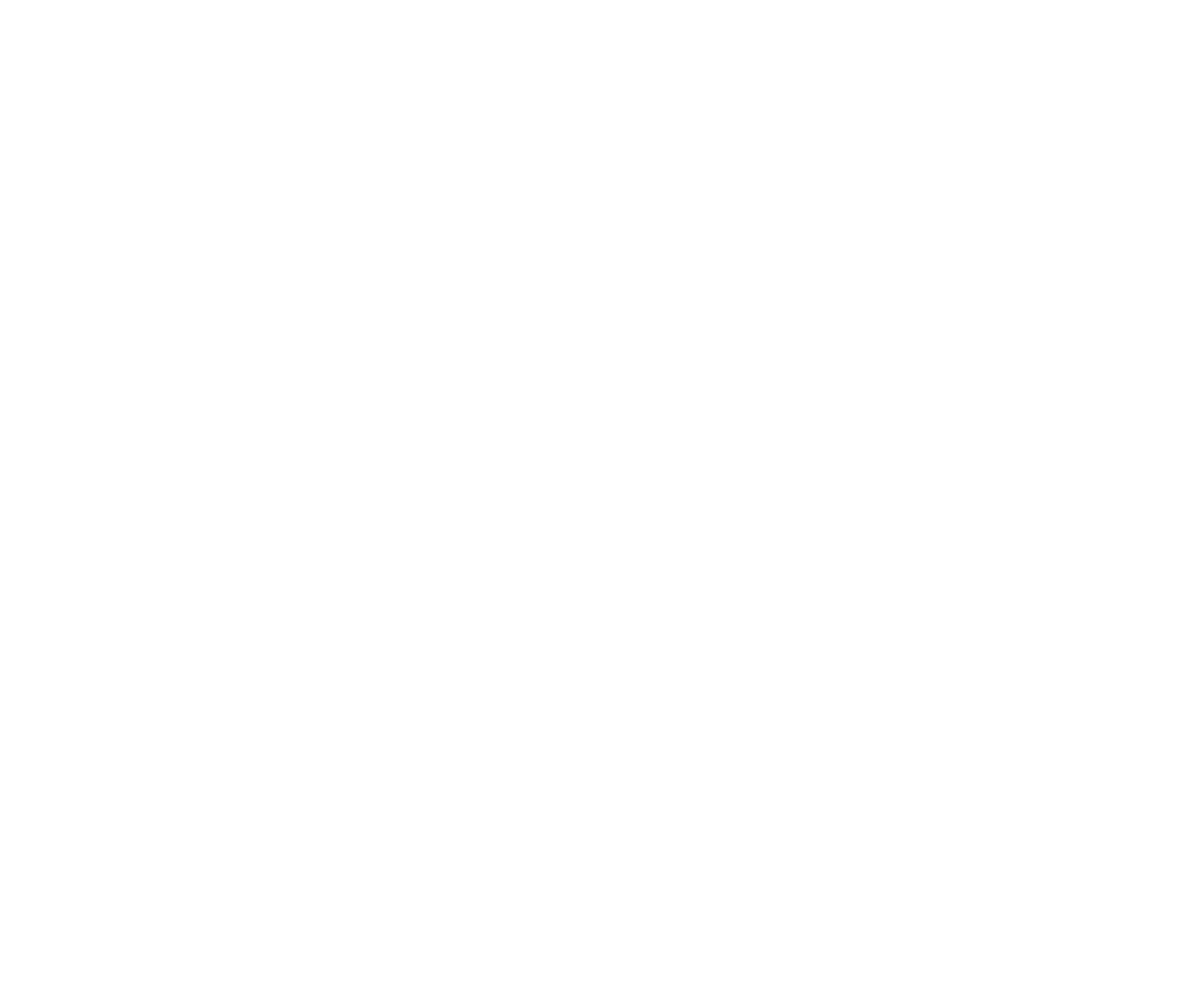
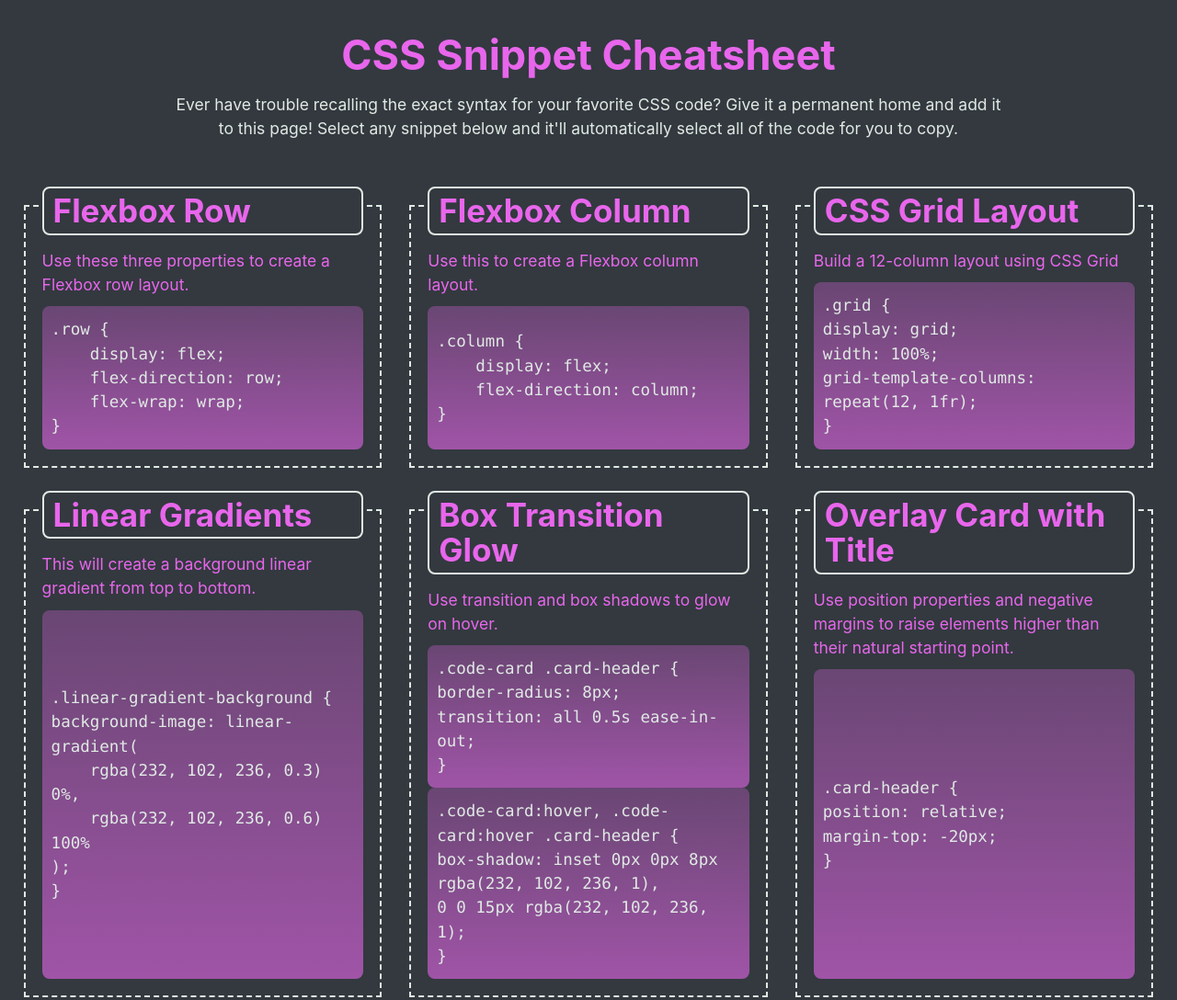
Before and after one commit to Jacobus-Berghoefer/02-Bootcamp-CSS-Cheatsheet, a plain HTML site: page index.html in a window 1280 px wide. Shown: the whole page at 92% size. Before the commit the page ends 800 px from the top, so only its background shows below. Drawn offline with Linux system fonts and the light colour scheme.

Commit message:
completed project 2--i-think

```diff
--- a/assets/style.css
+++ b/assets/style.css
@@ -0,0 +1,206 @@
+/* color scheme sourced from http://khroma.co/generator/ */
+:root {
+    --outer-space: #33393f;
+    --bright-turquoise: #2aefcb;
+    --gin: #e0eae4;
+    --heliotrope: #e866ec;
+}
+
+/* set content highlight color and background */
+::selection {
+    background-color: var(--bright-turquoise);
+    color: var(--outer-space);
+  }
+
+  html {
+    /* set 1rem to 10px instead of native 16px to make it easier to
+    calculate font-size values for the rest of the page (e.g. 1.6rem is 16px, 2.0rem is 20px, etc.) */
+    font-size: 62.5%;
+  }
+
+body {
+/* Sans Serif font stack is implemented to help select the best font for each type of computer operating system */
+    font-family: -apple-system, BlinkMacSystemFont, 'Segoe UI', Roboto, Helvetica, Arial, sans-serif, 'Apple Color Emoji', 'Segoe UI Emoji', 'Segoe UI Symbol';
+/* set body font size to 1.75rem, which is 1.75x more than the font-size of 10px, making it 17.5px  */
+    font-size: 1.75rem;
+    line-height: 1.5;
+    color: var(--gin);
+    background-color: var(--outer-space);
+}
+
+h1,
+h2,
+h3,
+h4,
+h5,
+h6 {
+  margin-bottom: 0.625rem;
+  color: var(--heliotrope);
+  font-weight: 700;
+  line-height: 1.1;
+}
+
+h1 {
+  /* 4rem = 40px (4 * 10px) */
+  font-size: 4rem;
+}
+
+h2 {
+    font-size: 3.5rem;
+    position: relative;
+    margin: -4rem 0 1.5rem 0;
+    padding: 0.5rem 1rem;
+    background-color: var(--outer-space);
+    border: 2px solid var(--gin);
+    border-radius: 8px;
+    transition: all 0.5s ease-in-out;
+}
+
+p {
+    margin-bottom: 1rem;
+}
+
+code {
+    /* Monospace font stack is used for our code blocks to make it look more like code */
+    font-family: Consolas, 'Andale Mono WT', 'Andale Mono', 'Lucida Console',
+      'Lucida Sans Typewriter', 'DejaVu Sans Mono', 'Bitstream Vera Sans Mono',
+      'Liberation Mono', 'Nimbus Mono L', Monaco, 'Courier New', Courier,
+      monospace;
+  }
+
+  header {
+    text-align: center;
+    width: 95%;
+    margin: 0 auto;
+    padding: 2.5rem;
+}
+
+header h1.maintitle {
+    padding: 1rem 1.2rem;
+    font-size: 4.5rem;
+}
+
+/* Doing this gives a slight buffer around your page. stretching 96% of the page, and having
+a "margin buffer" of 2rem on each side. */
+main {
+    width: 96%;
+    margin: 2rem auto;
+}
+
+footer {
+    margin: 1.5rem;
+    text-align: center;
+}
+
+/* create our main grid with flexbox, use negative margins to
+offset the padding on the .card-column class */
+.snippet {
+    display: flex;
+    flex-wrap: wrap;
+    flex-direction: row;
+    margin-left: -1.5rem;
+    margin-right: -1.5rem;
+  }
+
+  .boxes {
+    justify-content: center;
+  }
+
+  /* using a mobile-first approach, set base column width to be 100% and we'll
+  update it using media queries for larger screen sizes */
+.cardslot {
+    flex: 1 0 100%;
+    padding: 1.5rem;
+    /* when the screen resizes, make it so our columns don't jump in size */
+    transition: flex-basis 500ms linear;
+    margin-bottom: 1.5rem;
+  }
+
+div.codesnip {
+    flex: 1 0 100%;
+    padding: 1.5rem;
+    transition: flex-basis 500ms linear;
+    margin-bottom: 1.5rem;
+}
+
+figure.cardbox {
+    display: flex;
+    flex-direction: column;
+    justify-content: flex-start;
+    min-height: 100%;
+    padding: 2rem;
+    color: var(--heliotrope);
+    outline: 2px dashed var(--gin);
+    outline-offset: -2px;
+    transition: all 0.5s ease-in-out;
+}
+
+.cardbox .cardname {
+        /* use position and negative margins to move title of card over the card's outline and
+        create an overlap effect */
+        position: relative;
+        margin: -4rem 0 1.5rem 0;
+        padding: 0.5rem 1rem;
+        background-color: var(--outer-space);
+        color: var(--heliotrope);
+        border: 2px solid var(--gin);
+        border-radius: 8px;
+        transition: all 0.5s ease-in-out;
+}
+
+/* set an outer and inner drop shadow on the card to create a glowing effect on hover */
+.cardbox:hover,
+.cardbox:hover .cardname {
+  box-shadow: inset 0px 0px 8px var(--heliotrope), 0 0 15px var(--heliotrope);
+}
+
+/* each card's code block grows to the height of the largest code block on the page,
+making each card even in height */
+.cardbox .code-block {
+    flex-grow: 1;
+  }
+
+.cardbox pre {
+    white-space: pre-wrap;
+    overflow: auto;
+    tab-size: 4;
+    padding: 1.2rem 1rem;
+    color: var(--gin);
+    border-radius: 8px;
+    background-image: linear-gradient(
+        rgba(232, 102, 236, 0.3) 0%,
+        rgba(232, 102, 236, 0.6) 100% );
+    display: flex;
+    align-items: center;
+}
+
+/* on <pre> click, select all contents so the code is highlighted */
+.cardbox pre:active {
+    user-select: all;
+  }
+
+/* using a mobile-first approach, use `min-width` values
+going from narrow -> wide for a responsive design */
+@media screen and (min-width: 768px) {
+    /* on tablets, set columns to only be 50% of the width and not grow */
+    .cardslot {
+      flex: 0 0 50%;
+      max-width: 50%;
+    }
+    /* select the last child to grow to full width if it has space to grow */
+  .cardslot:last-child {
+    flex-grow: 1;
+  }
+}
+
+/* media query for larger screens */
+@media screen and (min-width: 992px) {
+    header {
+      width: 75%;
+    }
+
+    .cardslot {
+      flex: 0 0 33.333%;
+      max-width: 33.333%;
+    }
+  }
--- a/index.html
+++ b/index.html
@@ -3,9 +3,110 @@
 <head>
     <meta charset="UTF-8">
     <meta name="viewport" content="width=device-width, initial-scale=1.0">
-    <title>Document</title>
+    <link rel="stylesheet" href="./assets/reset.css">
+    <link rel="stylesheet" href="./assets/style.css">
+    <title>CSS Snippet Cheatsheet</title>
 </head>
+
 <body>
+    <header>
+        <h1 class="maintitle">CSS Snippet Cheatsheet</h1>
+        <p>
+            Ever have trouble recalling the exact syntax for  your favorite CSS code? Give it a permanent home and add it to this page! Select
+            any snippet below and it'll automatically select all of the code for you to copy.
+        </p>
+    </header>
+
+    <main>
+        <section class="snippet boxes">
+            <!-- Flexbox Row -->
+            <div class="cardslot">
+                <figure class="cardbox">
+                    <h2 class="cardname">Flexbox Row</h2>
+                    <div class="cardnote">
+                        <p>Use these three properties to create a Flexbox row layout.</p>
+                    </div>
+                    <pre class="code-block"><code>.row {
+    display: flex;
+    flex-direction: row;
+    flex-wrap: wrap;
+}</code></pre>
+                </figure>
+            </div>
+            <!-- Flexbox Column -->
+            <div class="cardslot">
+                <figure class="cardbox">
+                    <h2 class="cardname">Flexbox Column</h2>
+                    <div class="cardnote">
+                        <p>Use this to create a Flexbox column layout.</p>
+                    </div>
+                    <pre class="code-block"><code>.column {
+    display: flex;
+    flex-direction: column;
+}</code></pre>
+                </figure>
+            </div>
+            <!-- CSS Grid Layout -->
+            <div class="cardslot">
+            <figure class="cardbox">
+                <h2 class="cardname">CSS Grid Layout</h2>
+                <div class="cardnote">
+                    <p>Build a 12-column layout using CSS Grid</p>
+                </div>
+                <pre class="code-block"><code>.grid {
+display: grid;
+width: 100%;
+grid-template-columns: repeat(12, 1fr);
+}</code></pre>
+            </figure>
+        </div>
+        <!-- Linear Gradients -->
+        <div class="cardslot">
+            <figure class="cardbox">
+                <h2 class="cardname">Linear Gradients</h2>
+                <div class="cardnote">
+                    <p>This will create a background linear gradient from top to bottom.</p>
+                </div>
+                <pre class="code-block"><code>.linear-gradient-background {
+background-image: linear-gradient(
+    rgba(232, 102, 236, 0.3) 0%,
+    rgba(232, 102, 236, 0.6) 100%
+);
+}</code></pre>
+            </figure>
+        </div>
+        <!-- Box Transition Glow -->
+        <div class="cardslot">
+            <figure class="cardbox">
+                <h2 class="cardname">Box Transition Glow</h2>
+                <div class="cardnote">
+                    <p>Use transition and box shadows to glow on hover.</p>
+                </div>
+                <pre class="code-block"><code>.code-card .card-header {
+border-radius: 8px;
+transition: all 0.5s ease-in-out;
+}</code></pre>
+                <pre class="code-block"><code>.code-card:hover, .code-card:hover .card-header {
+box-shadow: inset 0px 0px 8px rgba(232, 102, 236, 1),
+0 0 15px rgba(232, 102, 236, 1);
+}</code></pre>
+            </figure>
+        </div>
+        <!-- Overlay Card with Title -->
+        <div class="cardslot">
+            <figure class="cardbox">
+                <h2 class="cardname">Overlay Card with Title</h2>
+                <div class="cardnote">
+                    <p>Use position properties and negative margins to raise elements higher than their natural starting point. </p>
+                </div>
+                <pre class="code-block"><code>.card-header {
+position: relative;
+margin-top: -20px;
+}</code></pre>
+            </figure>
+        </div>
+    </section>
+</main>
 
 </body>
 </html>
```
